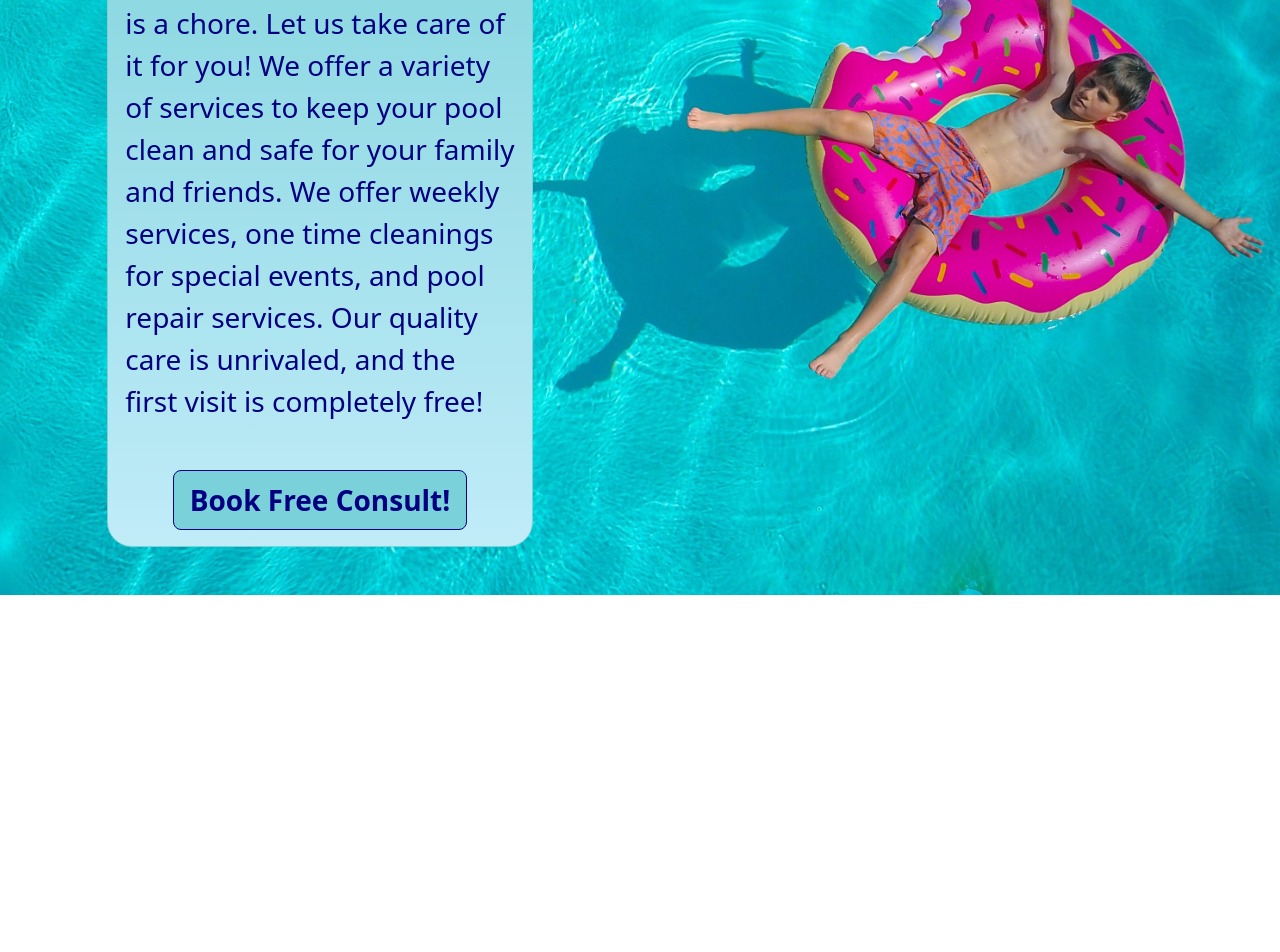
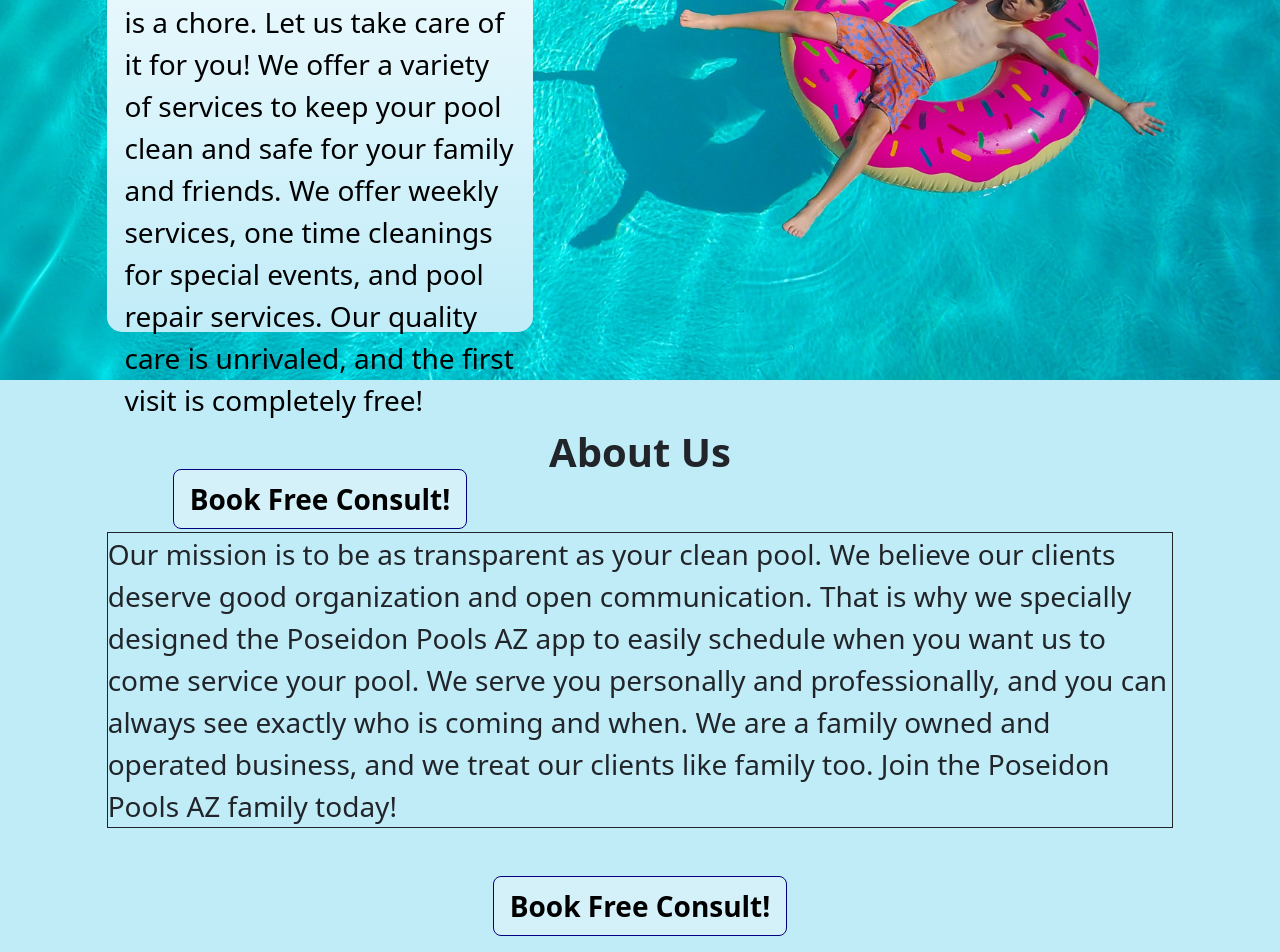
Before and after one commit to tbohn2/poseidon-pools, a React (Create React App) app in the folder client/: page / in a window 1280 px wide. Shown: the part 458-1410 px from the top of the page. Before the commit the page ends 1053 px from the top, so only its background shows below. Built offline with nearby package versions, Linux system fonts and the light colour scheme.

Commit message:
Added designs for buttons; created aboutUs section

```diff
--- a/client/src/components/pages/Home.js
+++ b/client/src/components/pages/Home.js
@@ -19,7 +19,14 @@ const Home = () => {
                     <Link className='btn btn-lg mb-3 fs-3 fw-semibold bookBtn' to='/book'>Book Free Consult!</Link>
                 </div>
             </div>
-
+            <div id='aboutUs' className='col-12 mt-5 d-flex flex-column align-items-center'>
+                <h1 className='col-12 text-center fs-1 fw-bold'>About Us</h1>
+                <p className='col-10 fs-3 my-5 border border-dark'>Our mission is to be as transparent as your clean pool. We believe our clients deserve good organization and open communication. That is why we specially designed
+                    the Poseidon Pools AZ app to easily schedule when you want us to come service your pool. We serve you personally and professionally, and you can always see exactly who is coming
+                    and when. We are a family owned and operated business, and we treat our clients like family too. Join the Poseidon Pools AZ family today!
+                </p>
+                <Link className='btn btn-lg mb-3 fs-3 fw-semibold bookBtn' to='/book'>Book Free Consult!</Link>
+            </div>
         </div>
     );
 };
--- a/client/src/components/styles/home.css
+++ b/client/src/components/styles/home.css
@@ -1,26 +1,32 @@
 .firstCard {
     background-size: cover;
     background-position: center;
+    height: 80vh;
 }
 
 .relaxCard {
-    background-image: linear-gradient(to top, var(--light), var(--blue));
+    background-image: linear-gradient(to bottom, white, var(--light));
     background-repeat: no-repeat;
     background-size: cover;
-    color: navy;
-    border: 1px solid var(--blue);
-    border-radius: 25px;
+    color: black;
+    border-radius: 15px;
 }
 
 .relaxHeading {
     font-size: 3rem;
     font-weight: 700;
     font-style: oblique;
-    color: navy
+    color: black
 }
 
 .bookBtn.btn {
-    background-color: var(--blue);
+    background-color: rgb(212, 240, 248);
+    color: black;
+    border: 1px solid navy;
+}
+
+.bookBtn.btn:hover {
+    background-image: linear-gradient(to top, var(--blue), var(--light));
     color: navy;
     border: 1px solid navy;
 }
```
